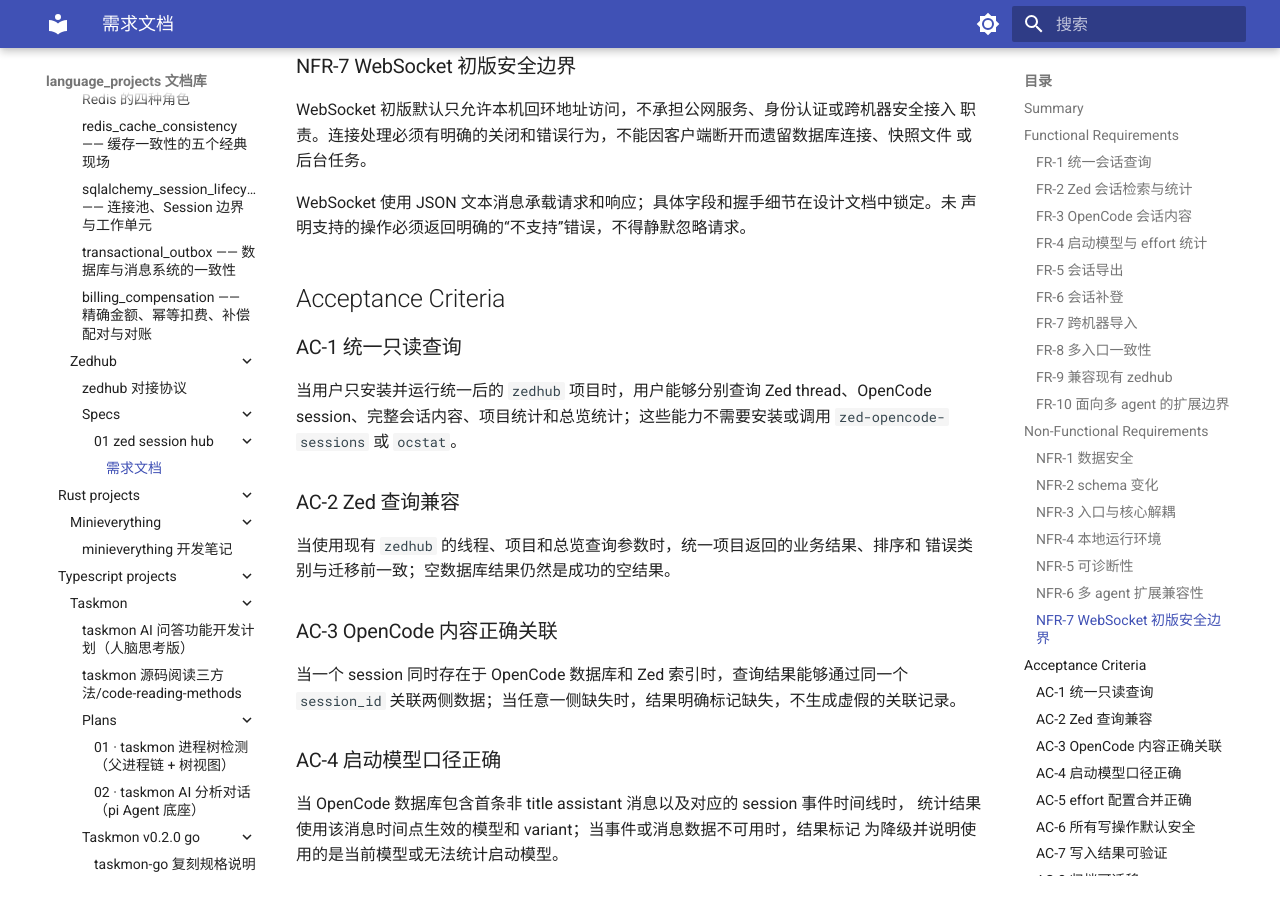
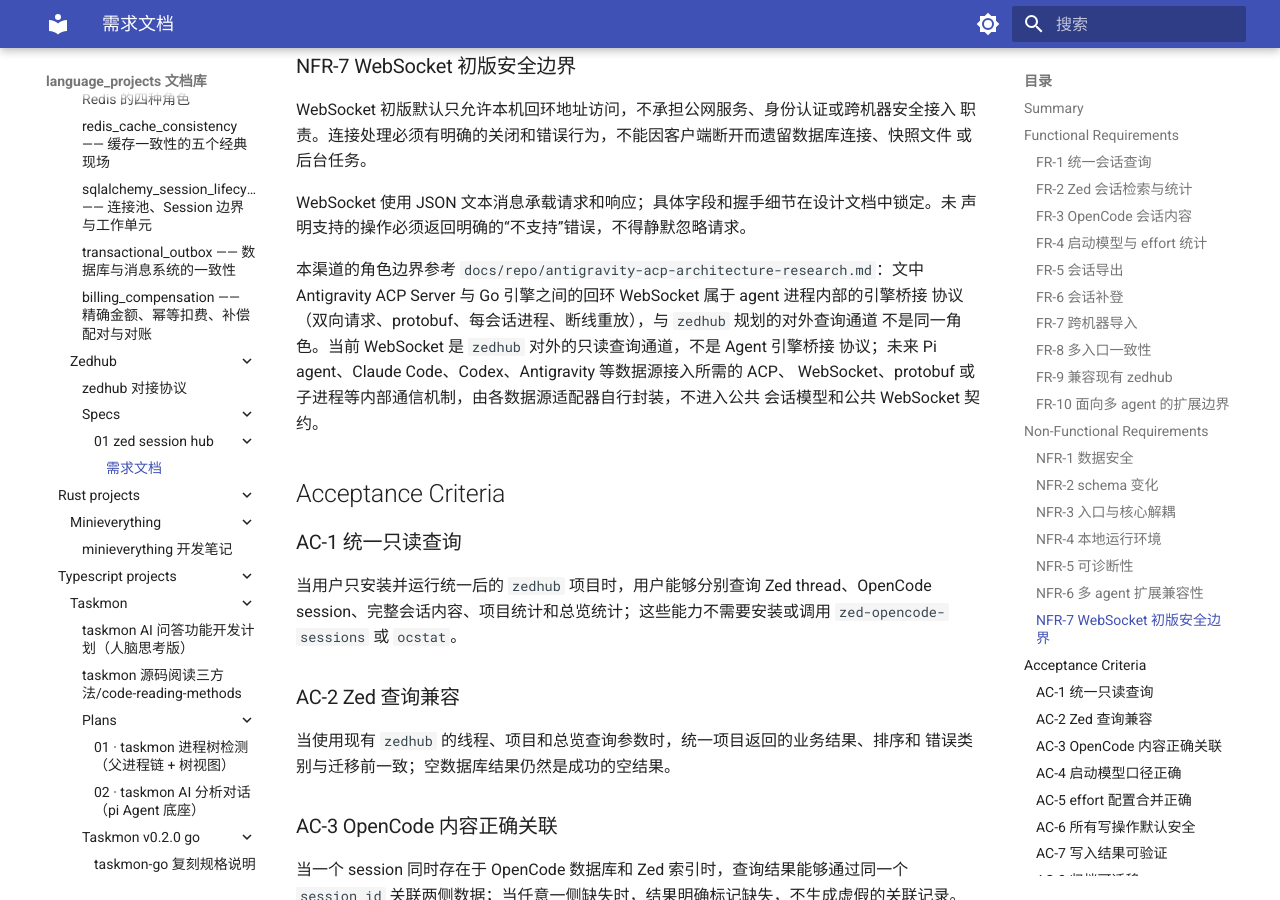
Before and after one commit to shihao-hub/td-language_projects, an MkDocs documentation site: the page built from docs/projects/python_projects/zedhub/specs/01-zed-session-hub/requirements.md, in a window 1280 px wide and 900 px high, scrolled down 5156 px. Built offline with MkDocs 1.6.1 and Material for MkDocs 9.7.7, drawn with Linux system fonts in a browser that asks for light colours.

Commit message:
docs: 补充 WebSocket 渠道与 agent 桥接协议的角色边界
- 在 NFR-7 增加边界声明：zedhub WebSocket 是对外只读查询通道
- 明确未来数据源的 ACP/WebSocket/protobuf 内部机制归数据源适配器封装
- 引用 docs/repo/antigravity-acp-architecture-research.md 作为角色对照

```diff
--- a/docs/projects/python_projects/zedhub/specs/01-zed-session-hub/requirements.md
+++ b/docs/projects/python_projects/zedhub/specs/01-zed-session-hub/requirements.md
@@ -202,6 +202,14 @@
 WebSocket 使用 JSON 文本消息承载请求和响应；具体字段和握手细节在设计文档中锁定。未
 声明支持的操作必须返回明确的“不支持”错误，不得静默忽略请求。
 
+本渠道的角色边界参考 `docs/repo/antigravity-acp-architecture-research.md`：文中
+Antigravity ACP Server 与 Go 引擎之间的回环 WebSocket 属于 agent 进程内部的引擎桥接
+协议（双向请求、protobuf、每会话进程、断线重放），与 `zedhub` 规划的对外查询通道
+不是同一角色。当前 WebSocket 是 `zedhub` 对外的只读查询通道，不是 Agent 引擎桥接
+协议；未来 Pi agent、Claude Code、Codex、Antigravity 等数据源接入所需的 ACP、
+WebSocket、protobuf 或子进程等内部通信机制，由各数据源适配器自行封装，不进入公共
+会话模型和公共 WebSocket 契约。
+
 ## Acceptance Criteria
 
 ### AC-1 统一只读查询
```
